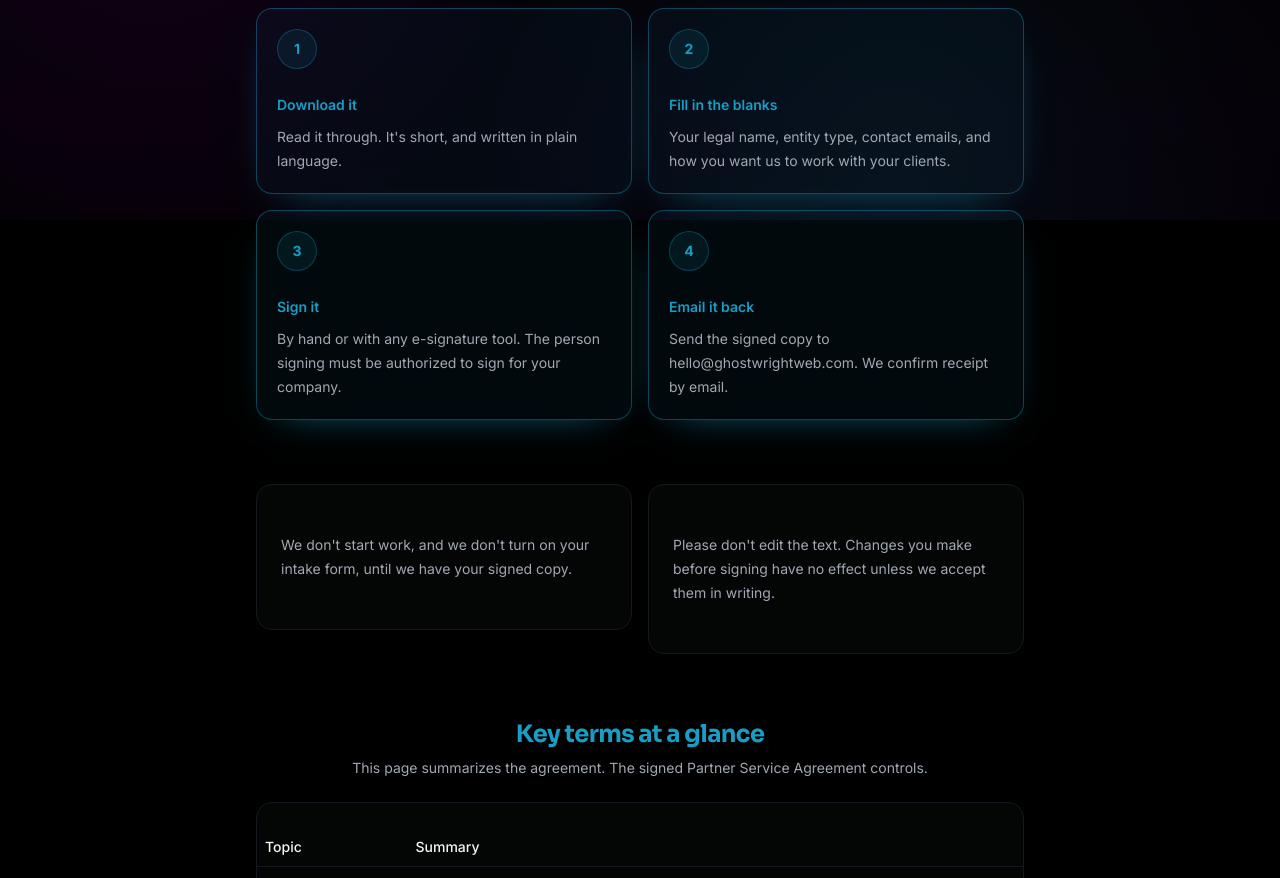
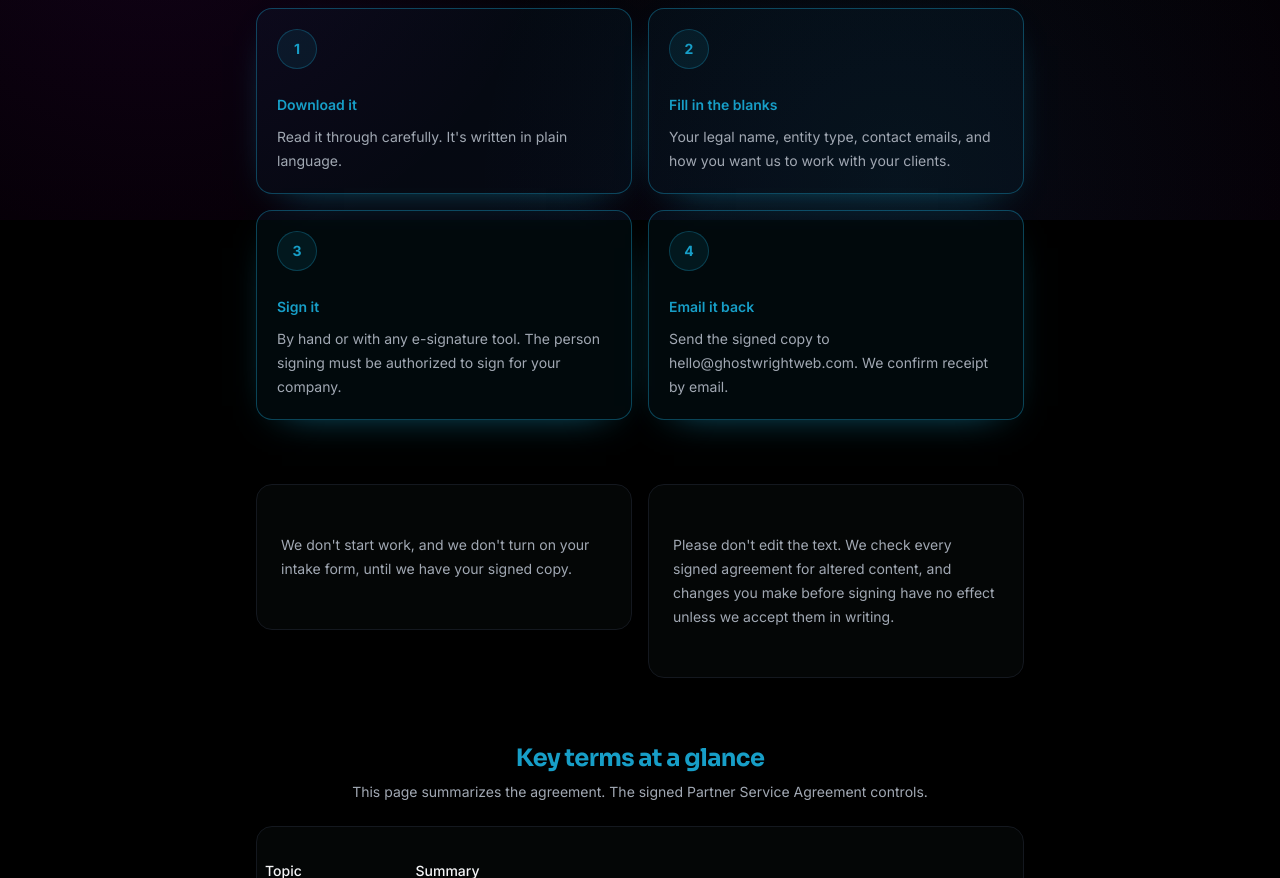
Before and after one commit to Cyberhawk-9/ghostwright-general-white-label, a Next.js app: page /partner-service-agreement in a window 1280 px wide. Shown: the part 580-1458 px from the top of the page. Built offline with nearby package versions, Linux system fonts and the light colour scheme.

Commit message:
Update Partner Service Agreement card copy

```diff
--- a/app/partner-service-agreement/page.tsx
+++ b/app/partner-service-agreement/page.tsx
@@ -34,7 +34,7 @@ export const metadata: Metadata = {
 const steps = [
   {
     title: "Download it",
-    description: "Read it through. It's short, and written in plain language.",
+    description: "Read it through carefully. It's written in plain language.",
   },
   {
     title: "Fill in the blanks",
@@ -180,8 +180,8 @@ export default function PartnerServiceAgreementPage() {
               <Card className="bg-card/50">
                 <CardContent className="p-6">
                   <p className="text-sm leading-6 text-muted-foreground">
-                    Please don&apos;t edit the text. Changes you make before signing have no effect unless we
-                    accept them in writing.
+                    Please don&apos;t edit the text. We check every signed agreement for altered content, and
+                    changes you make before signing have no effect unless we accept them in writing.
                   </p>
                 </CardContent>
               </Card>
--- a/app/who-its-for/page.tsx
+++ b/app/who-its-for/page.tsx
@@ -40,7 +40,7 @@ const sameForEveryPartner = [
   "You set the price and bill your client.",
   "White-label by default, or we work with your clients as your web team.",
   `$${OFFER.setupFee} setup per site, then $${OFFER.monthlyFee}/month per active site.`,
-  "One short Partner Service Agreement, signed once.",
+  "One Partner Service Agreement, signed once.",
 ]
 
 export default function WhoItsForPage() {
```
